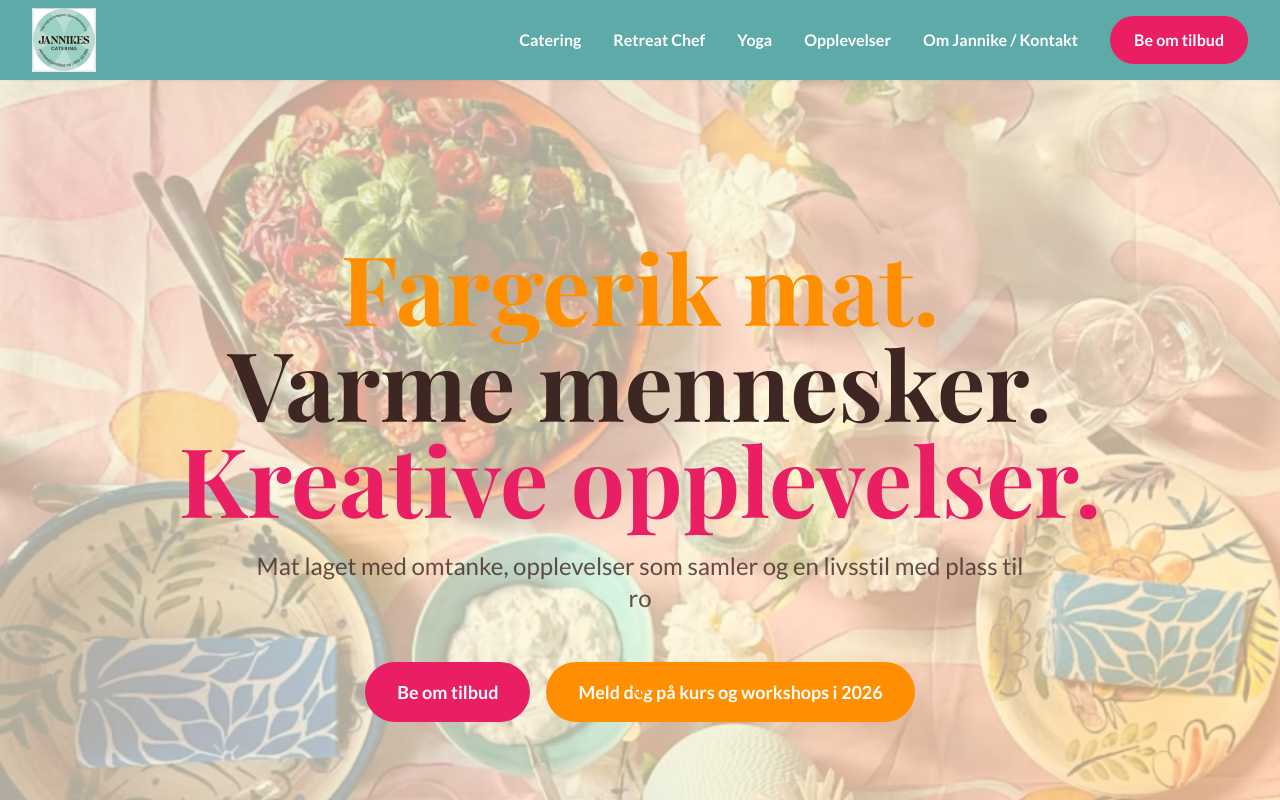
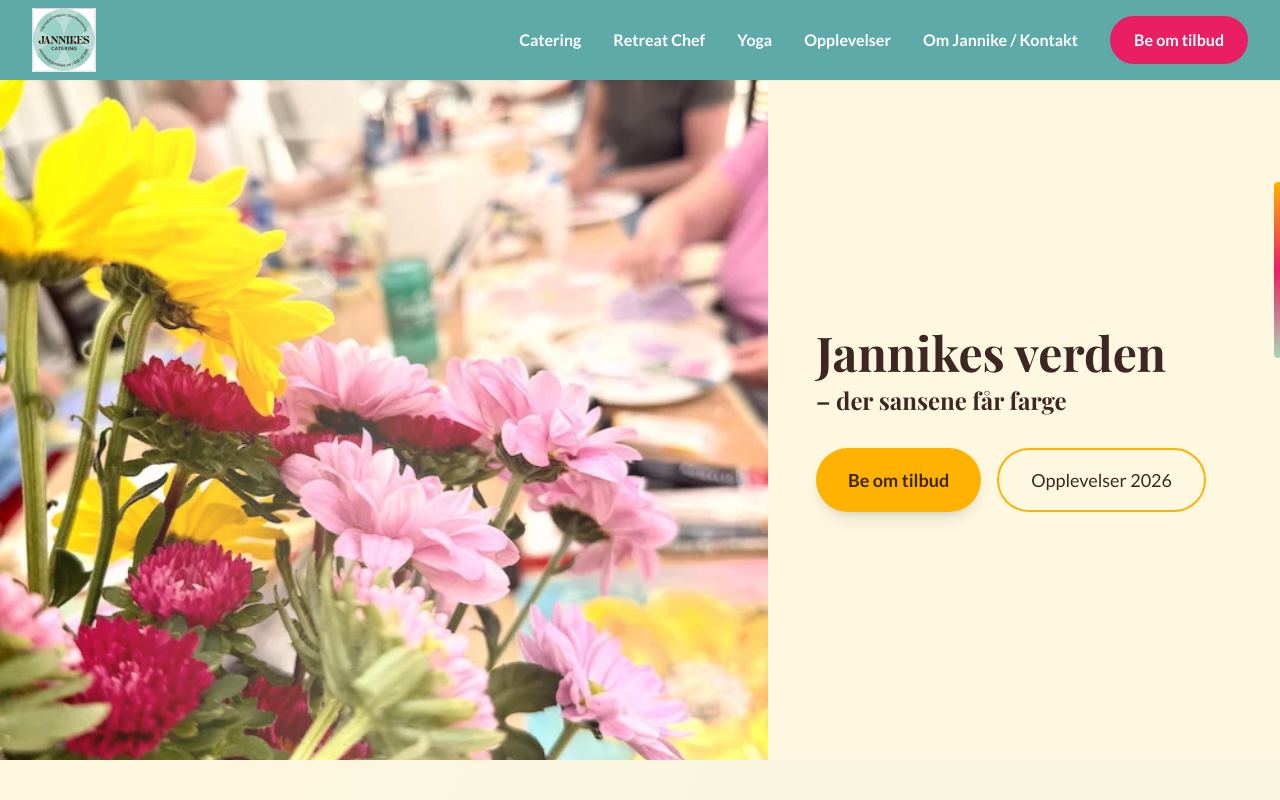
Before and after one commit to HarikaCreative/jannikes, a Next.js app: page / in a window 1280 px wide. Shown: the top 800 px of the page. Built offline with nearby package versions, Linux system fonts and the light colour scheme.

Commit message:
Ny Herobilde og tekst

```diff
--- a/components/Hero.tsx
+++ b/components/Hero.tsx
@@ -8,79 +8,77 @@
 
 export default function Hero({ onBooking }: HeroProps) {
   return (
-    <section className="relative min-h-screen flex items-center justify-center overflow-hidden bg-gradient-to-br from-mint/20 via-cream to-orange/15">
-      {/* Background Image */}
+    <section className="relative h-[85vh] grid grid-cols-1 lg:grid-cols-5 overflow-hidden">
+      {/* Left - Image (60%) - slides in from left */}
+      <motion.div
+        className="relative lg:col-span-3 h-64 lg:h-full"
+        initial={{ x: '-100%', opacity: 0 }}
+        animate={{ x: 0, opacity: 1 }}
+        transition={{ duration: 1.2, ease: 'easeOut' }}
+      >
         <div
-        className="absolute inset-0 bg-cover bg-center opacity-30"
+          className="absolute inset-0 bg-cover bg-center"
           style={{
-          backgroundImage: 'url(/images/sommerbord-jannikes-catering.webp)',
+            backgroundImage: 'url(/images/artful-balance1-2025.webp)',
           }}
         />
-
-      {/* Decorative Elements */}
-      <div className="absolute top-20 left-10 w-32 h-32 bg-cerise/20 rounded-full blur-3xl" />
-      <div className="absolute bottom-20 right-10 w-40 h-40 bg-orange/25 rounded-full blur-3xl" />
-      <div className="absolute top-1/2 left-1/4 w-24 h-24 bg-gul/30 rounded-full blur-2xl" />
-
-      {/* Content */}
-      <div className="relative z-10 max-w-5xl mx-auto px-4 sm:px-6 lg:px-8 text-center">
-        <motion.div
-          initial={{ opacity: 0, y: 30 }}
-          animate={{ opacity: 1, y: 0 }}
-          transition={{ duration: 0.8 }}
-        >
-          <h1 className="font-display text-5xl md:text-7xl lg:text-8xl font-bold text-brun mb-6 leading-tight">
-            <span className="text-orange">Fargerik mat.</span><br />
-            Varme mennesker.<br />
-            <span className="text-cerise">Kreative opplevelser.</span>
-          </h1>
+        {/* Soft fade to right */}
+        <div className="absolute inset-0 bg-gradient-to-r from-transparent via-transparent lg:via-cream/30 to-cream" />
       </motion.div>
 
-        <motion.p
-          initial={{ opacity: 0, y: 20 }}
-          animate={{ opacity: 1, y: 0 }}
-          transition={{ duration: 0.8, delay: 0.2 }}
-          className="text-xl md:text-2xl text-brun/80 mb-12 max-w-3xl mx-auto"
+      {/* Right - Content (40%) */}
+      <div className="relative lg:col-span-2 bg-cream flex items-center px-8 lg:px-12 py-12 lg:py-0">
+        {/* Decorative accent line - fades in */}
+        <motion.div
+          className="hidden lg:block absolute top-[15%] right-0 w-1.5 h-44 bg-gradient-to-b from-gul via-cerise to-mint rounded-l"
+          initial={{ opacity: 0, scaleY: 0 }}
+          animate={{ opacity: 1, scaleY: 1 }}
+          transition={{ duration: 0.8, delay: 1.5, ease: 'easeOut' }}
+          style={{ originY: 0 }}
+        />
+
+        <div className="max-w-md">
+          {/* Title - rises from bottom */}
+          <motion.h1
+            className="font-display text-4xl md:text-5xl lg:text-5xl font-bold text-brun leading-tight mb-2"
+            initial={{ y: 60, opacity: 0 }}
+            animate={{ y: 0, opacity: 1 }}
+            transition={{ duration: 0.9, delay: 0.6, ease: 'easeOut' }}
           >
-          Mat laget med omtanke, opplevelser som samler og en livsstil med plass til ro
-        </motion.p>
+            Jannikes verden
+          </motion.h1>
 
+          {/* Tagline - rises from bottom with slight delay */}
+          <motion.h2
+            className="font-display text-xl md:text-2xl font-bold text-brun mb-8"
+            initial={{ y: 50, opacity: 0 }}
+            animate={{ y: 0, opacity: 1 }}
+            transition={{ duration: 0.9, delay: 0.9, ease: 'easeOut' }}
+          >
+            – der sansene får farge
+          </motion.h2>
+
+          {/* Buttons - rise from bottom last */}
           <motion.div
-          initial={{ opacity: 0, y: 20 }}
-          animate={{ opacity: 1, y: 0 }}
-          transition={{ duration: 0.8, delay: 0.4 }}
-          className="flex flex-col sm:flex-row gap-4 justify-center"
+            className="flex flex-col sm:flex-row gap-4"
+            initial={{ y: 40, opacity: 0 }}
+            animate={{ y: 0, opacity: 1 }}
+            transition={{ duration: 0.9, delay: 1.2, ease: 'easeOut' }}
           >
             <button
               onClick={onBooking}
-            className="px-8 py-4 bg-cerise hover:bg-cerise/90 text-white text-lg font-semibold rounded-full hover:shadow-2xl hover:scale-105 transition-all"
+              className="px-8 py-4 bg-gul hover:bg-gul/90 text-brun text-lg font-semibold rounded-full shadow-lg hover:shadow-xl hover:scale-105 transition-all"
             >
               Be om tilbud
             </button>
             <a
               href="#retreats"
-            className="px-8 py-4 bg-orange text-white text-lg font-semibold rounded-full hover:bg-orange/90 hover:shadow-2xl hover:scale-105 transition-all"
+              className="px-8 py-4 bg-transparent border-2 border-gul text-brun text-lg font-medium rounded-full hover:bg-gul/10 transition-all text-center"
             >
-            Meld deg på kurs og workshops i 2026
+              Opplevelser 2026
             </a>
           </motion.div>
-
-        {/* Scroll Indicator */}
-        <motion.div
-          initial={{ opacity: 0 }}
-          animate={{ opacity: 1 }}
-          transition={{ duration: 1, delay: 1 }}
-          className="absolute bottom-8 left-1/2 transform -translate-x-1/2"
-        >
-          <motion.div
-            animate={{ y: [0, 10, 0] }}
-            transition={{ duration: 2, repeat: Infinity }}
-          >
-            <svg className="w-6 h-6 text-orange" fill="none" stroke="currentColor" viewBox="0 0 24 24">
-              <path strokeLinecap="round" strokeLinejoin="round" strokeWidth={2} d="M19 14l-7 7m0 0l-7-7m7 7V3" />
-            </svg>
-          </motion.div>
-        </motion.div>
+        </div>
       </div>
     </section>
   );
```
Lines whose indentation alone changed are shown as unchanged.
